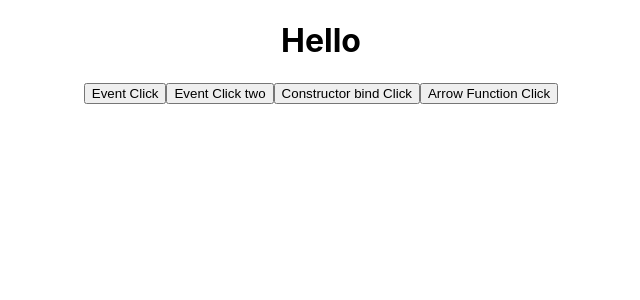
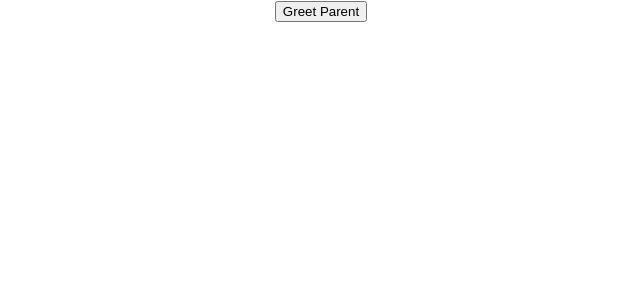
Before and after one commit to EnGentech/React_Space, a React (Create React App) app in the folder hello_world/: page / in a window 1280 px wide. Shown: the top 300 px of the page, without its empty margins (319-959 px from the left). Built offline with nearby package versions, Linux system fonts and the light colour scheme.

Commit message:
my first react app created

```diff
--- a/hello_world/src/App.js
+++ b/hello_world/src/App.js
@@ -9,6 +9,7 @@
 import FunctionClick from './components/functionClick';
 import classClick from './components/classClick';
 import EventBind from './components/eventBind';
+import ParentComponent from './components/parentComponent';
 
 function App() {
   return (
@@ -25,8 +26,9 @@
       <Counter /> */}
 
       {/* <FunctionClick />
-      <ClassClick /> */}
-      <EventBind />
+      <ClassClick />
+      <EventBind /> */}
+      <ParentComponent />
 
     </div>
   );
--- /dev/null
+++ b/hello_world/src/components/childComponent.js
@@ -0,0 +1,11 @@
+import React from 'react'
+
+function childComponent(props) {
+  return (
+    <div>
+        <button onClick={() => props.greetings("Blessing")}>Greet Parent</button>
+    </div>
+  )
+}
+
+export default childComponent
--- /dev/null
+++ b/hello_world/src/components/parentComponent.js
@@ -0,0 +1,29 @@
+// In this file, we will look at creating react application for props using methods
+
+import React, { Component } from 'react'
+import ChildComponent from './childComponent'
+
+class parentComponent extends Component {
+
+    constructor(props) {
+      super(props)
+
+      this.state = {
+         parentName: "Gentle"
+      }
+    }
+
+    greetParent = (childName) => {
+        alert(`Hello ${this.state.parentName}, this is from ${childName}`)
+    }
+
+  render() {
+    return (
+      <div>
+        <ChildComponent greetings={this.greetParent}/>
+      </div>
+    )
+  }
+}
+
+export default parentComponent
```
